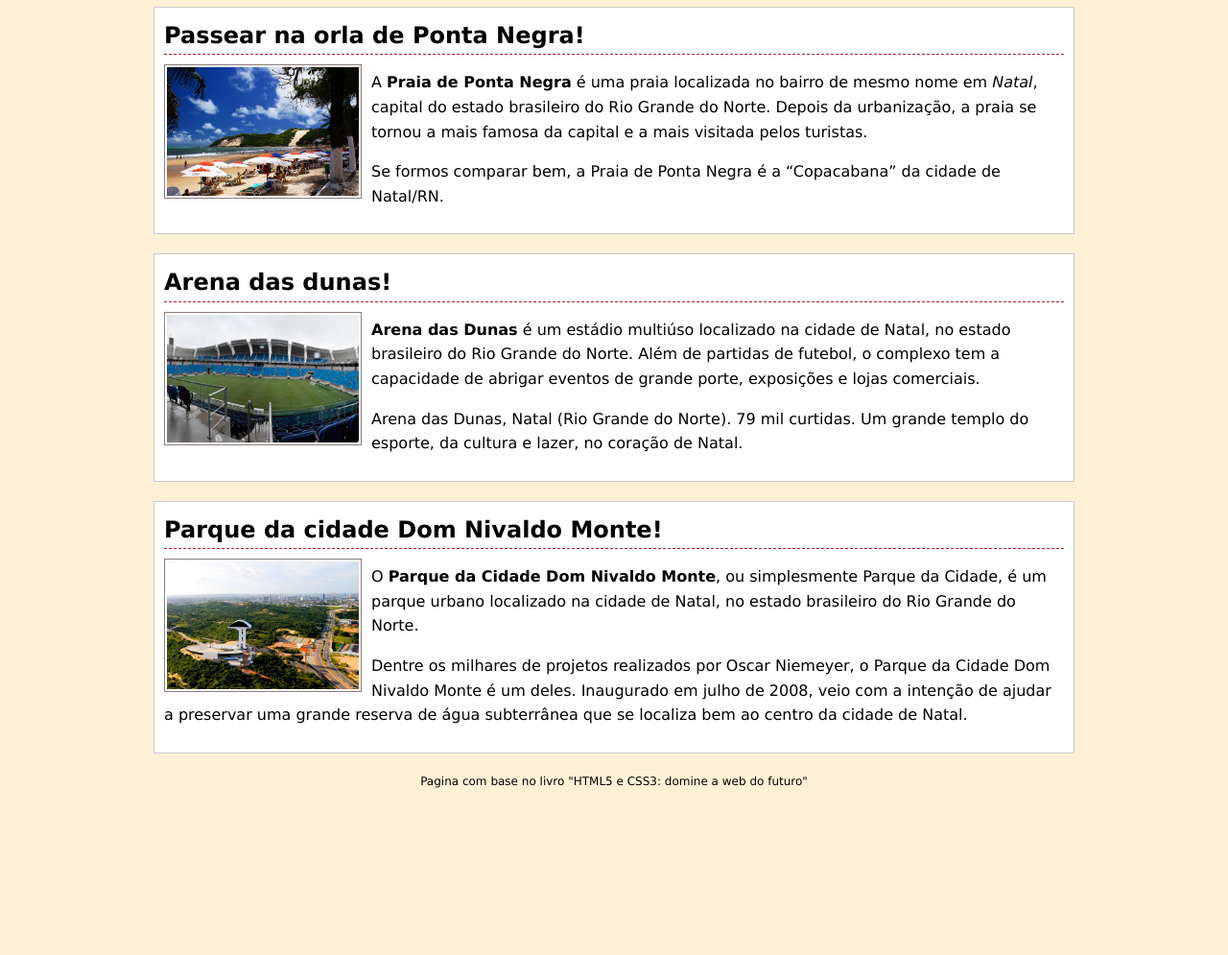
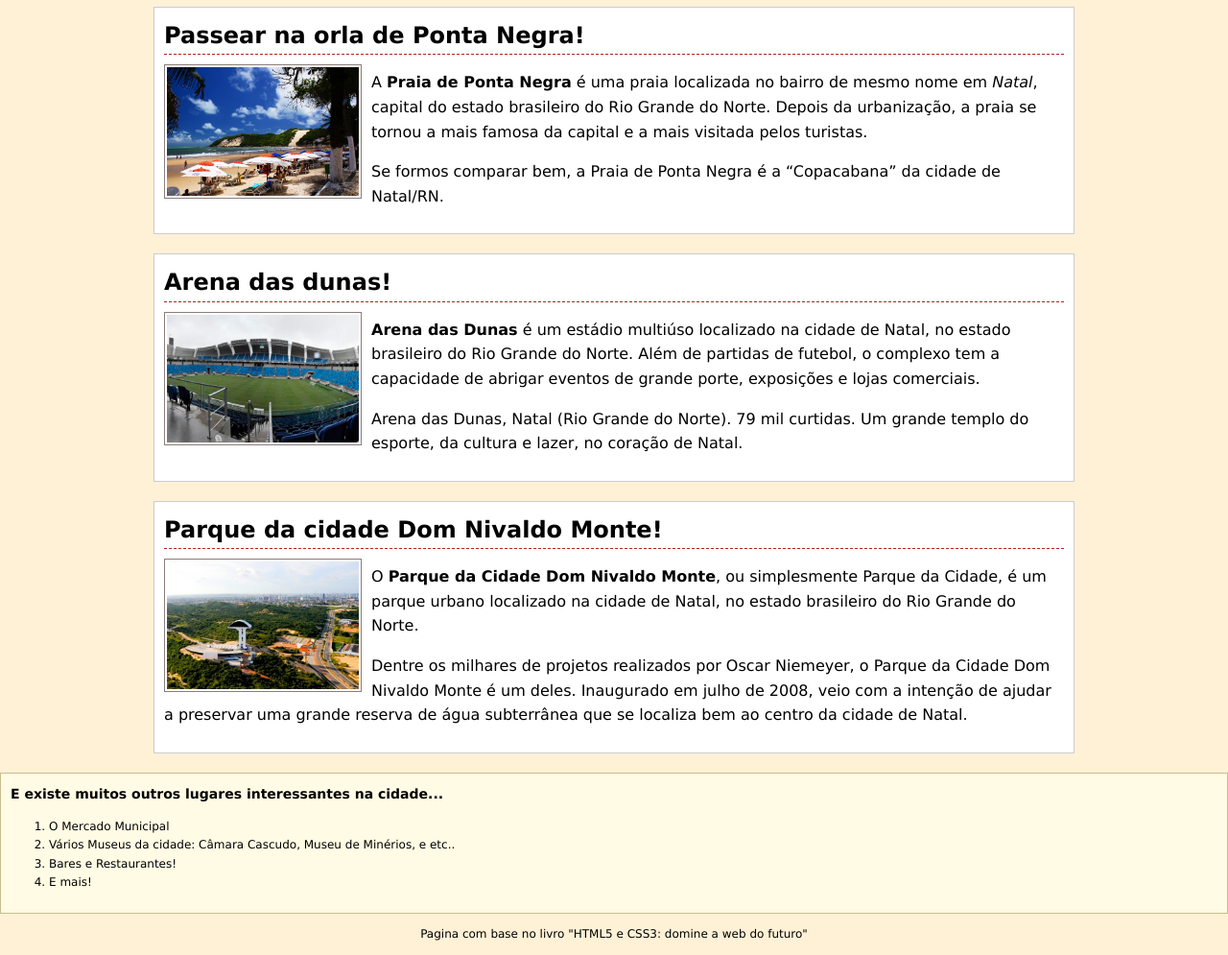
Before and after one commit to CamilaAmbrosio/WEB, a plain HTML site: page index.html in a window 1280 px wide. Shown: the part 87-1082 px from the top of the page at 96% size. Before the commit the page ends 923 px from the top, so only its background shows below. Drawn offline with nearby package versions, Linux system fonts and the light colour scheme; a script that the page names is missing.

Commit message:
minhas paginas

```diff
--- a/css.css
+++ b/css.css
@@ -42,3 +42,16 @@ h1 a{
 	font-size: 12px;
 	text-align: center;
 }
+.sidenote{
+	background-color: #FFFBE4;
+	border: 1px solid #C9BC8F;
+	padding: 10px;
+}
+.sidenote h3{
+	font-size: 14px;
+	margin-top: 0;
+}
+.sidenote ol{
+	font-size: 12px;
+}
+pagina 23.....
--- a/index.html
+++ b/index.html
@@ -51,6 +51,15 @@
 				<div class="clear"></div>
 		</div>
 				</div>
+						<div class= "sidenote">
+							<h3>E existe muitos outros lugares interessantes na cidade...</h3>
+							<ol>
+								<li>O Mercado Municipal</li>
+								<li>Vários Museus da cidade: Câmara Cascudo, Museu de Minérios, e etc..  </li>
+								<li>Bares e Restaurantes!</li>
+								<li>E mais!</li>
+							</ol>
+						</div>
 					<div class="footer">
 						<P>Pagina com base no livro "HTML5 e CSS3: domine a web do futuro"</P>
 					</div>
```
